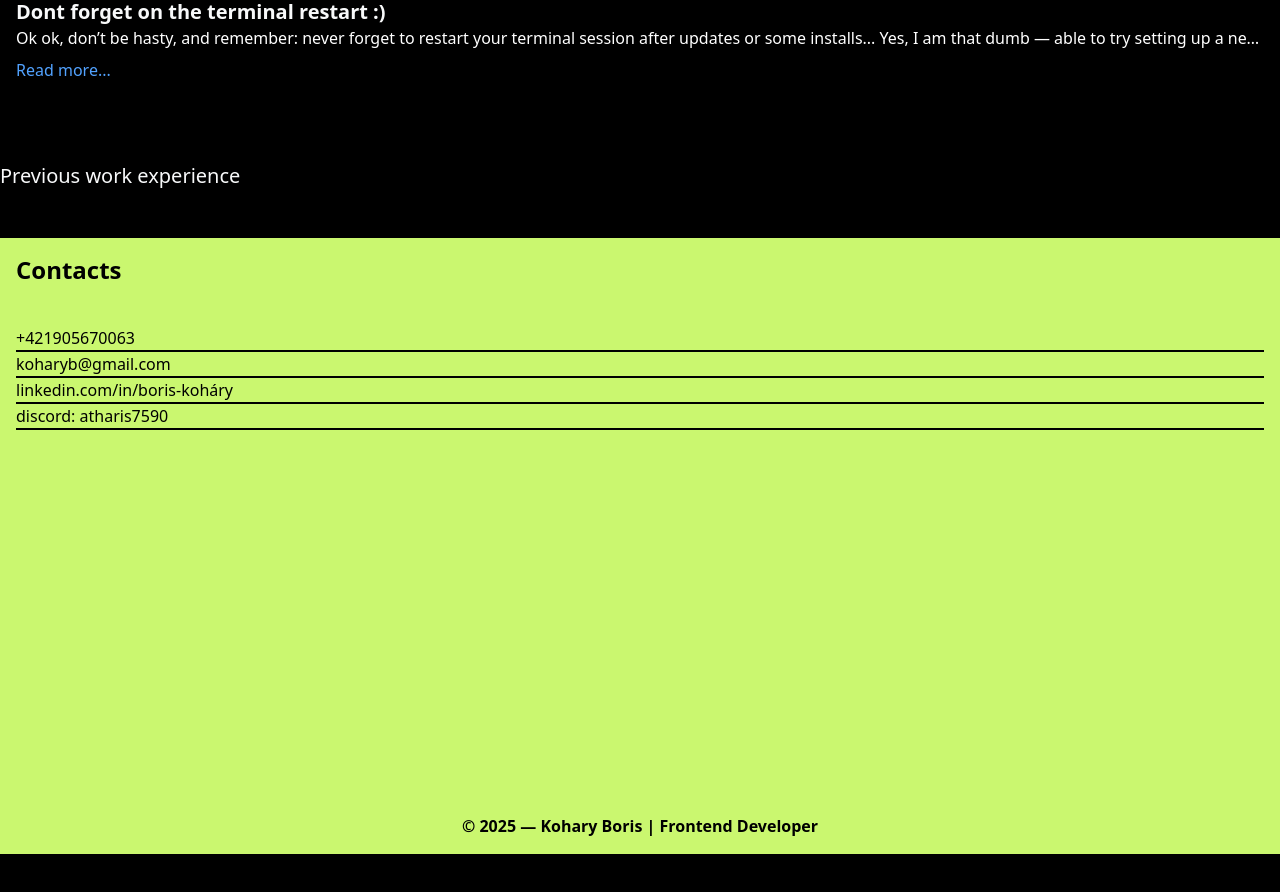
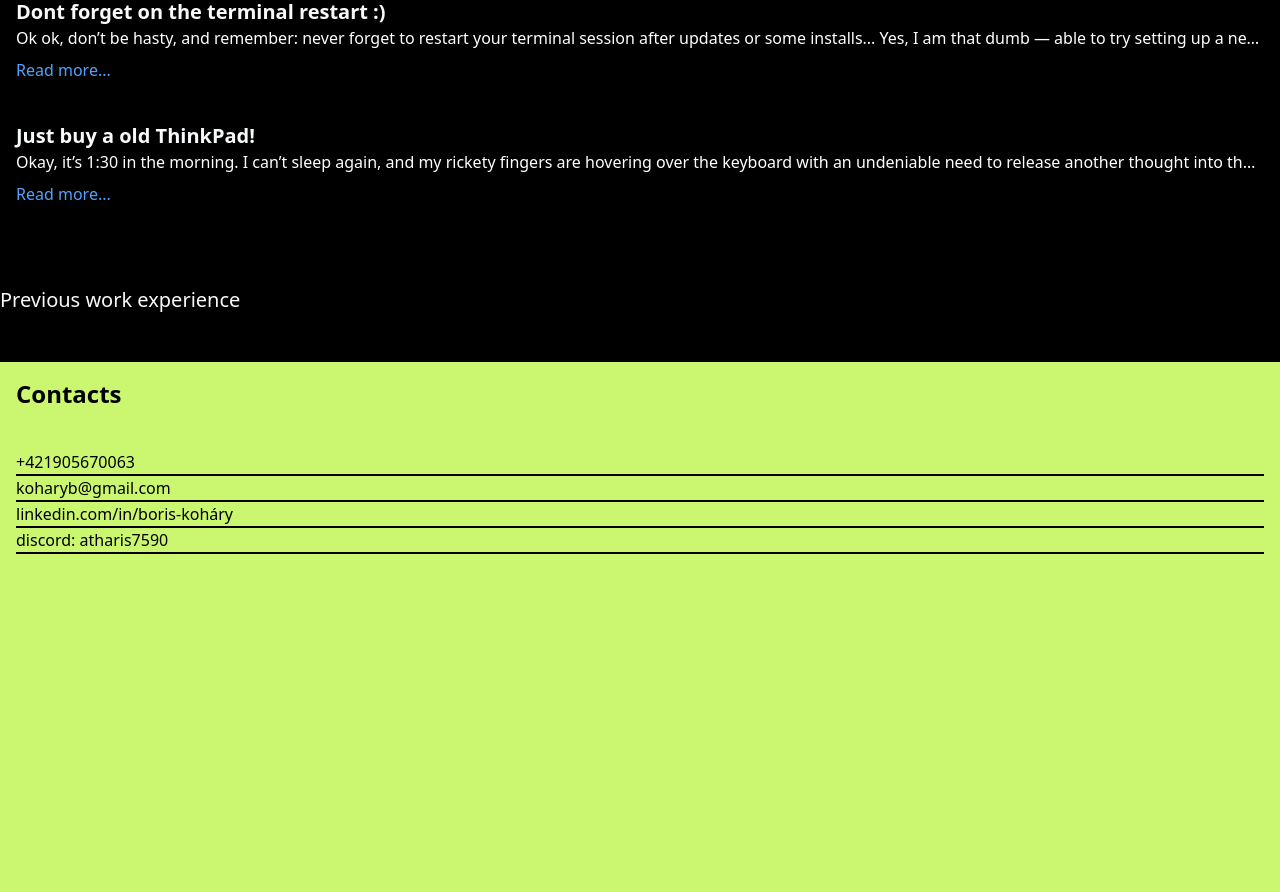
Before and after one commit to koharyb/koharyb, a React (Vite) app: page / in a window 1280 px wide. Shown: the part 1860-2752 px from the top of the page. Before the commit the page ends 2714 px from the top, so only its background shows below. Built offline with nearby package versions, Linux system fonts and the light colour scheme.

Commit message:
24.01.2025/weekly update for my blog

```diff
--- a/src/components/MyThoughts.jsx
+++ b/src/components/MyThoughts.jsx
@@ -65,6 +65,44 @@ const MyThoughts = () => {
       >
         {isExpanded ? "Read less..." : "Read more..."}
       </button>
+
+      <h3 className="text-[#f8f9fa] font-bold text-xl">
+        Just buy a old ThinkPad!
+      </h3>
+      <p
+        className={`text-white ${
+          isExpanded ? "" : "line-clamp-3 md:line-clamp-1"
+        } transition-all duration-300`}
+      >
+        Okay, it’s 1:30 in the morning. I can’t sleep again, and my rickety
+        fingers are hovering over the keyboard with an undeniable need to
+        release another thought into the endless space of the internet. So,
+        let’s head back to the start of this week. It happened again... Another
+        laptop has died in my hands. Another poor silicon soul melted under the
+        unavoidable might of my own greatness... or smallness—depends who you
+        ask. Aaaach, I think this makes it the 11th or 12th laptop I’ve
+        destroyed during my career as a Robot Destroyer. Of course, the problem
+        was that freakin' USB-C port. Never mind, Boris. Just breathe. It’s
+        gonna get better—I promise. Okay, but back to the topic. I needed to
+        finish some work ASAP, so I couldn’t wait for the all-mighty Alien (my
+        main laptop) to return from the tech heavens. I needed a fast, reliable
+        replacement. So, I visited one of our local used hardware online shops.
+        And then it happened. I saw him. The HERO of the last decade. One of the
+        final champions of the light. The all-mighty, robust, gorgeous, and
+        black... ThinkPad T470. Pure working power. The last true hero of
+        upgradability still standing. And just for a ridiculous 140 euros! It
+        only had 8GB of RAM. But nothing a 30-euro upgrade couldn’t solve. :P
+        Now, after a quick RAM swap, my hero is under my fingers, purring with
+        the satisfied sound of 20GB of RAM. And honestly? I’m quite convinced I
+        won’t go back to his younger brother, even when he comes back from the
+        SPA. No, really guys... Everyone should own an old ThinkPad!!!
+      </p>
+      <button
+        onClick={toggleReadMore}
+        className="text-blue-400 mt-2 hover:underline focus:outline-none mb-10"
+      >
+        {isExpanded ? "Read less..." : "Read more..."}
+      </button>
     </div>
   );
 };
```
